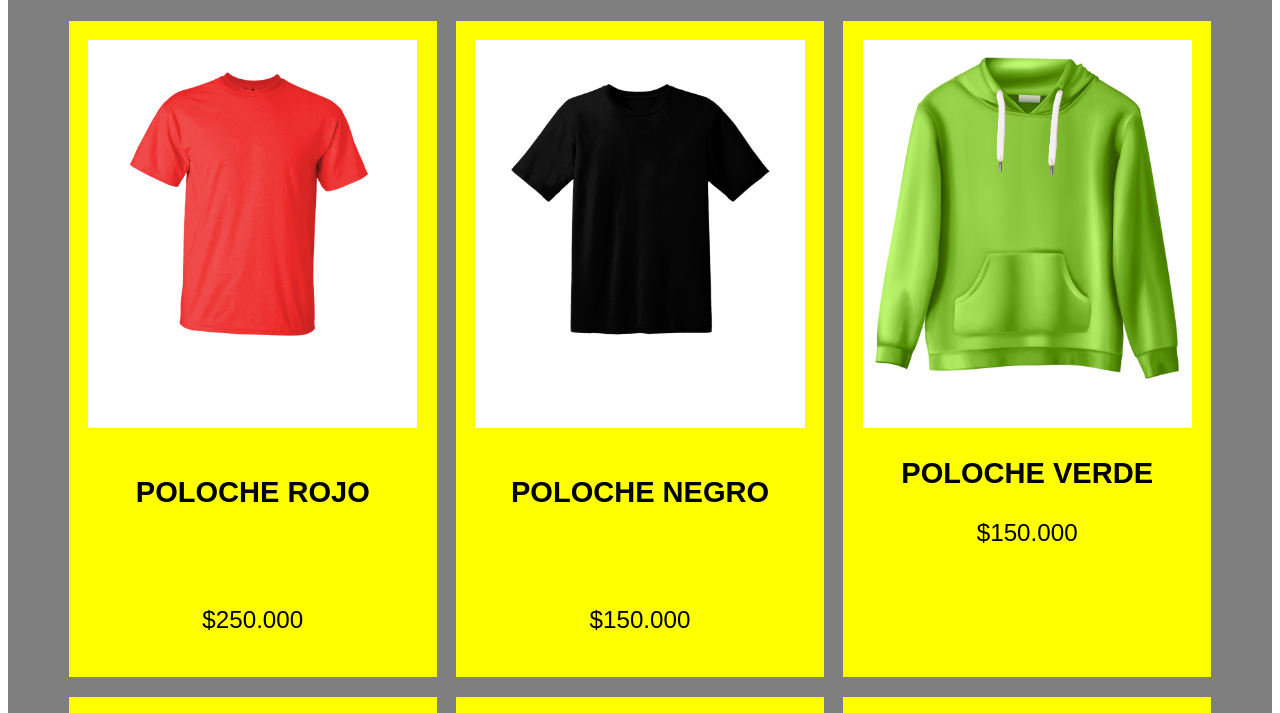
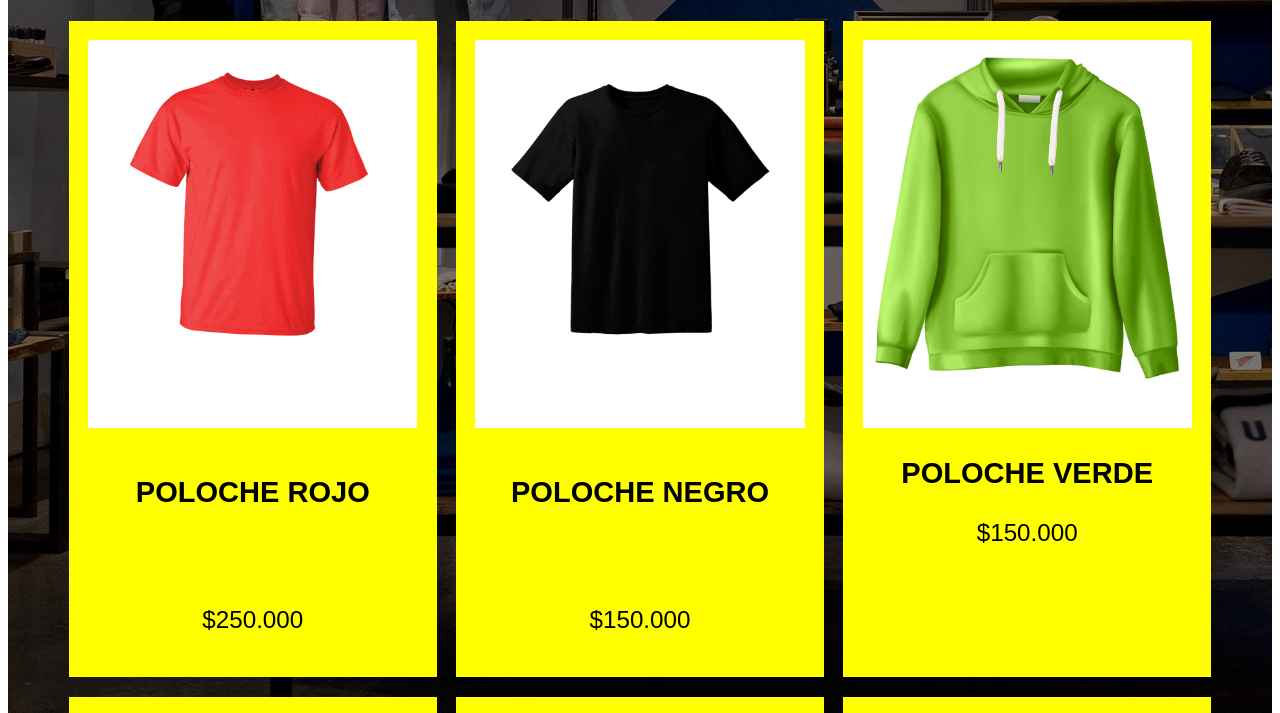
Before and after one commit to martin981022/pagina-web, a plain HTML site: page index.html in a window 1280 px wide. Shown: the part 572-1285 px from the top of the page. Drawn offline with Linux system fonts and the light colour scheme.

Commit message:
cambiando fondo

```diff
--- a/CSS/style.css
+++ b/CSS/style.css
@@ -8,7 +8,7 @@ html{
 }
 
 .img-fondo{
-background-image: url(./IMG/tienda.jpg);
+background-image: url(../IMG/tienda.jpg);
 }
 img{
     width: 100%;
```
